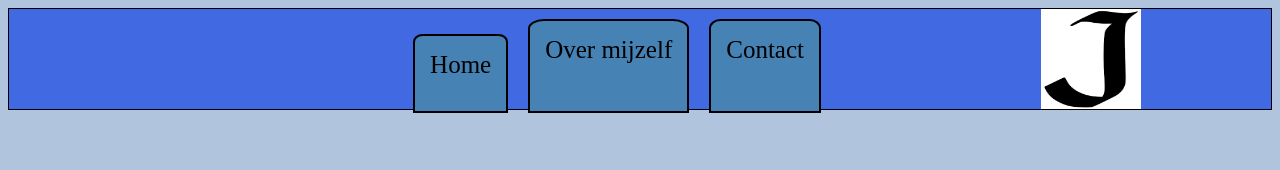
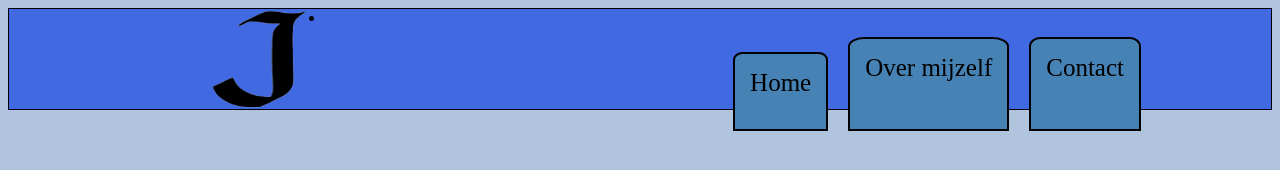
Before and after one commit to ShadowOfUchiha/ShadowOfUchiha.github.io, a plain HTML site: page index.html in a window 1280 px wide. Drawn offline with Linux system fonts and the light colour scheme.

Commit message:
version 1.1
changed the files a bit

```diff
--- a/html/index.html
+++ b/index.html
@@ -17,10 +17,10 @@ autor: Johnny Magielse -->
 
     <body>
        <nav>
+           <li><img src="../images/J (1).png" alt=logo></li>
          <ul>
-            <li><img src="../images/J.png" alt=logo></li>
-            <li><a href="portfolio-contact.html">Contact</a></li>
-            <li><a href="portfolio-mijzelf.html">Over mijzelf</a></li>
+            <li><a href="./html/portfolio-contact.html">Contact</a></li>
+            <li><a href="./html/portfolio-mijzelf.html">Over mijzelf</a></li>
             <li><a class="menu1" href="index.html">Home</a></li>
          </ul>
      </nav>
```
Also changed, not shown: html/portfolio-contact.html (+2 -2 lines), html/portfolio-mijzelf.html (+2 -2 lines).
